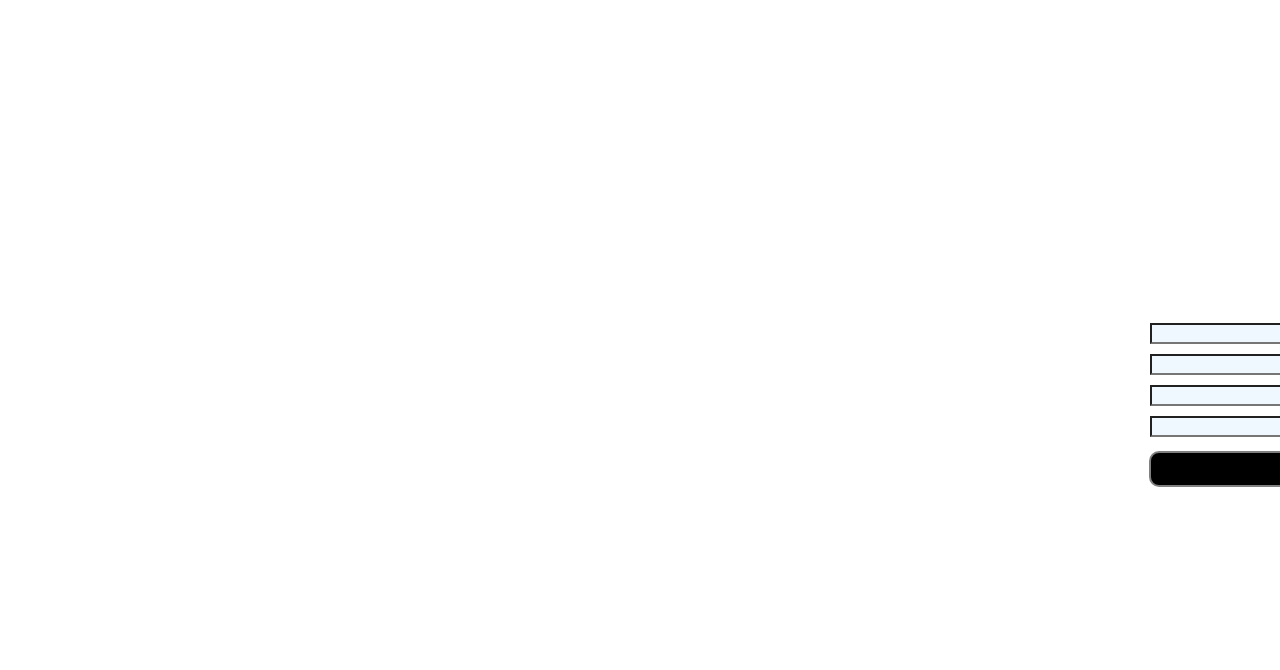
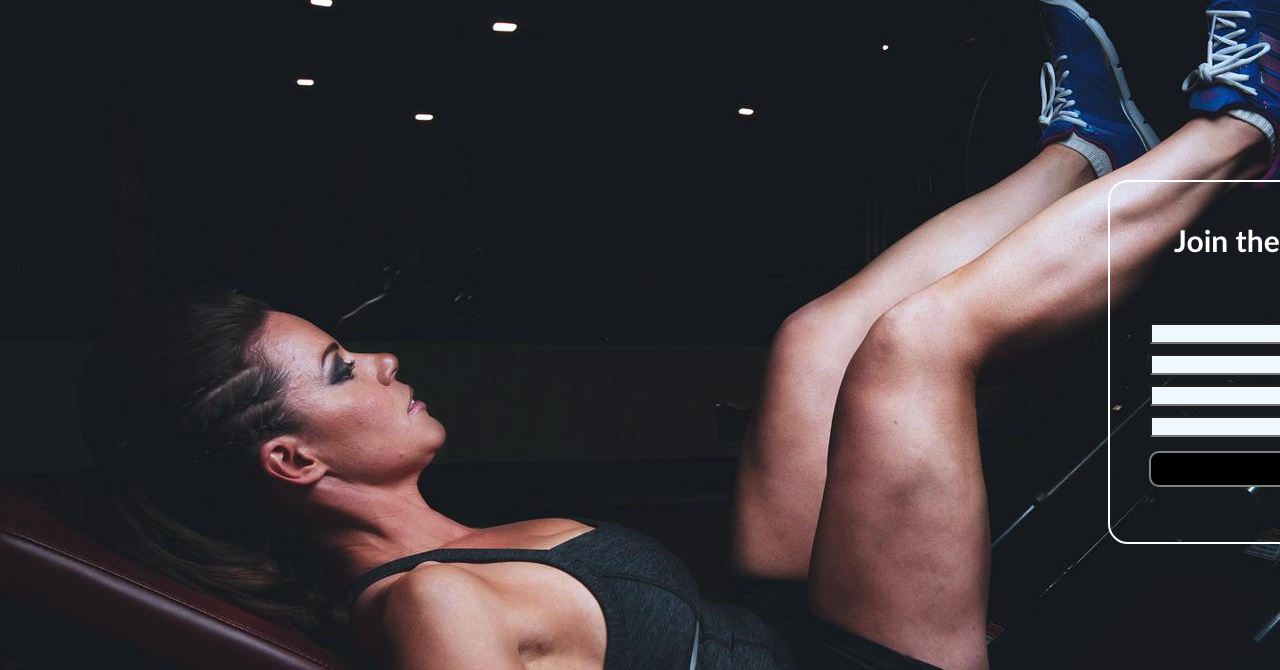
Before and after one commit to Megha8122/megha_trains, a plain HTML site: page index.html in a window 1280 px wide. Shown: the part 130-800 px from the top of the page. Drawn offline with Linux system fonts and the light colour scheme; the site is published under a folder, as on GitHub Pages, so addresses that start at the root find nothing.

Commit message:
Update style.css

```diff
--- a/style.css
+++ b/style.css
@@ -29,7 +29,7 @@ a{
 
 body{
     color: white;
-    background-image: url('/gym_pic.jpg');
+    background-image: url('gym_pic.jpg');
     overflow: hidden;
     font-family: 'Gill Sans', 'Gill Sans MT', Calibri, 'Trebuchet MS', sans-serif;
     font-weight: bold;
```
